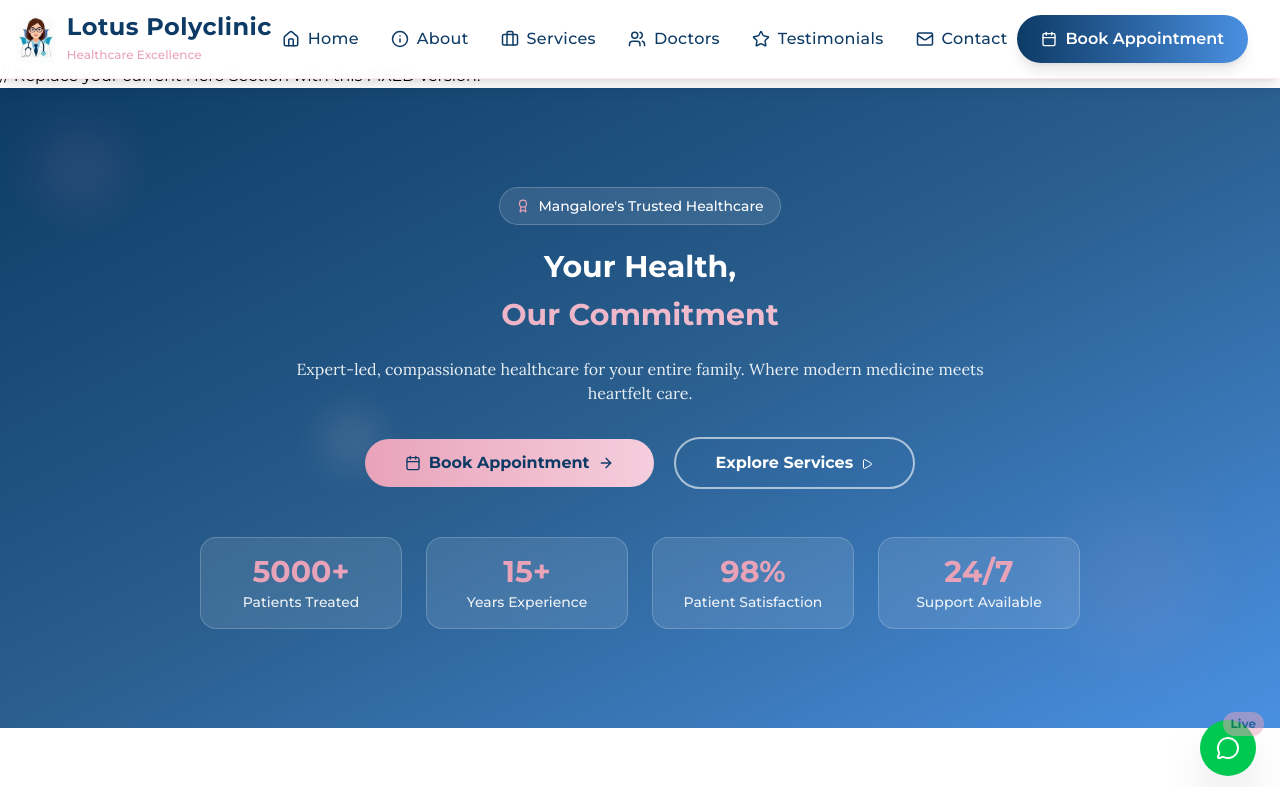
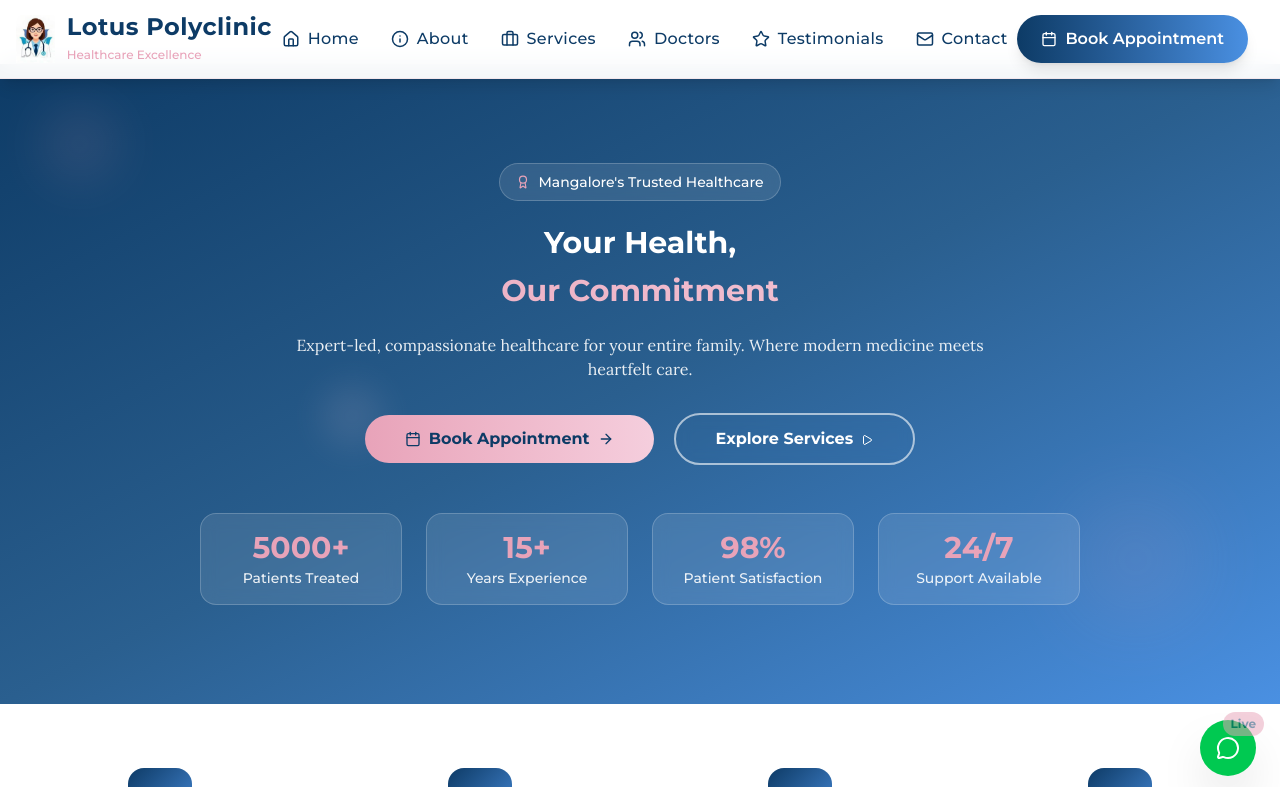
Before and after one commit to Aswathi-AJ/LOTUS-POLYCLINIC, a React (Vite) app: page / in a window 1280 px wide. Shown: the top 787 px of the page. Built offline with nearby package versions, Linux system fonts and the light colour scheme.

Commit message:
Update App component functionality

```diff
--- a/src/App.jsx
+++ b/src/App.jsx
@@ -272,8 +272,6 @@ const App = () => {
 
       {/* Add padding for fixed header */}
       <div className="pt-16"></div>
-
-// Replace your current Hero Section with this FIXED version:
 
       {/* Hero Section - FIXED FOR 100% ZOOM */}
       <section id="home" className="relative bg-gradient-to-br from-[#0D3B66] via-[#2A5F8F] to-[#4A90E2] text-white py-12 md:py-16 lg:py-20 xl:py-24 px-4 overflow-hidden min-h-[80vh] flex items-center">
```
